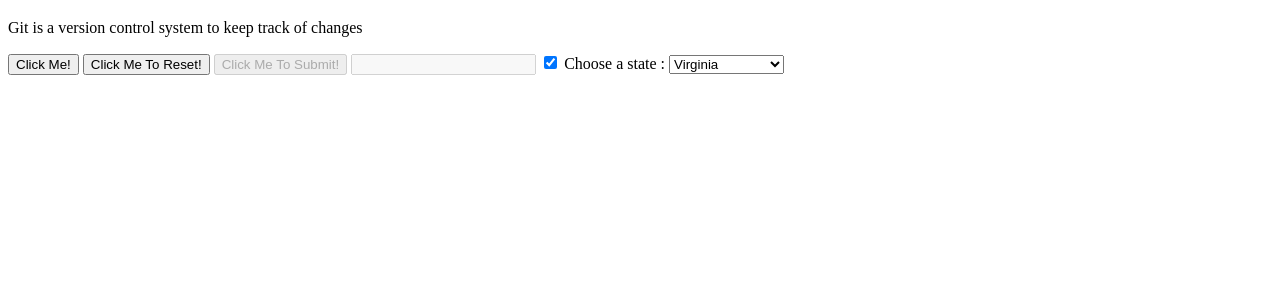
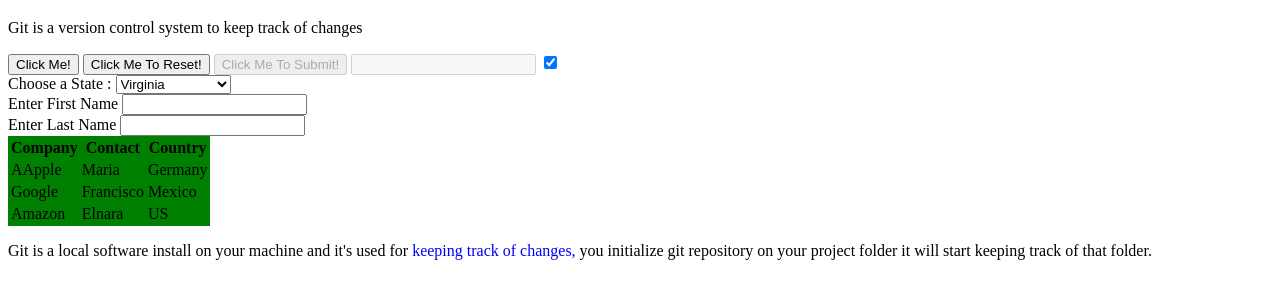
Before and after one commit to elnara717/frontend, a plain HTML site: page practice.html in a window 1280 px wide. Shown: the part 61-360 px from the top of the page. Drawn offline with Linux system fonts and the light colour scheme.

Commit message:
Table br div span style attribute for styling

```diff
--- a/practice.html
+++ b/practice.html
@@ -1,13 +1,12 @@
 <!DOCTYPE html>
 <html lang="en">
   <head>
-    <meta charset="UTF-8">
-    <meta http-equiv="X-UA-Compatible" content="IE=edge">
-    <meta name="viewport" content="width=device-width, initial-scale=1.0">
+    <meta charset="UTF-8" />
+    <meta http-equiv="X-UA-Compatible" content="IE=edge" />
+    <meta name="viewport" content="width=device-width, initial-scale=1.0" />
     <title>Html Day 2</title>
   </head>
   <body>
-
     <h1>Day 2 Practice</h1>
 
     <p>Git is a version control system to keep track of changes</p>
@@ -15,21 +14,71 @@
     <!-- Here is how we can use button element -->
     <button type="button">Click Me!</button>
     <button type="reset">Click Me To Reset!</button>
-    <button type="submit" disabled >Click Me To Submit!</button>
+    <button type="submit" disabled>Click Me To Submit!</button>
 
-    <input type="text" disabled>
-    <input type="checkbox" checked>
+    <input type="text" disabled />
+    <input type="checkbox" checked />
 
-    <label for="state">Choose a state :</label>
+    <br />
+
+    <label for="state">Choose a State :</label>
 
     <select name="State" id="state">
       <option value="VA">Virginia</option>
       <option value="NY">New York</option>
       <option value="DC">Washington DC</option>
       <option value="MD">Maryland</option>
+    </select>
 
+    <!-- Create text input with label message of the day -->
 
-    </select>
+    <!-- how to break lines up so it can show in next line?  -->
+    <!-- <br> -->
+    <!-- or we can use div to wrap this section in -->
+
+    <div>
+      <label for="firstName">Enter First Name</label>
+      <input type="text" id="firstName" />
+    </div>
+
+    <div>
+      <label for="lastName">Enter Last Name</label>
+      <input type="text" id="lastName" />
+    </div>
+
+    <table style="background-color:green; ">
+      <tr>
+        <th>Company</th>
+        <th>Contact</th>
+        <th>Country</th>
+
+      </tr>
+      <tr>
+        <td>AApple</td>
+        <td>Maria</td>
+        <td>Germany</td>
+      </tr>
+      <tr>
+        <td>Google</td>
+        <td>Francisco</td>
+        <td>Mexico</td>
+      </tr>
+      <tr>
+        <td>Amazon</td>
+        <td>Elnara</td>
+        <td>US</td>
+      </tr>
+    </table>
+
+    <!-- create a paragraph element , add text , color one word to  -->
+
+    <p> Git is a local software install on your machine
+        and it's used for
+        <span style="color: blue;">   keeping track of changes, </span>
+        you initialize git repository on your project folder
+        it will start keeping track of that folder.
+    </p>
+
 
 
 
```
Lines whose indentation alone changed are shown as unchanged.
